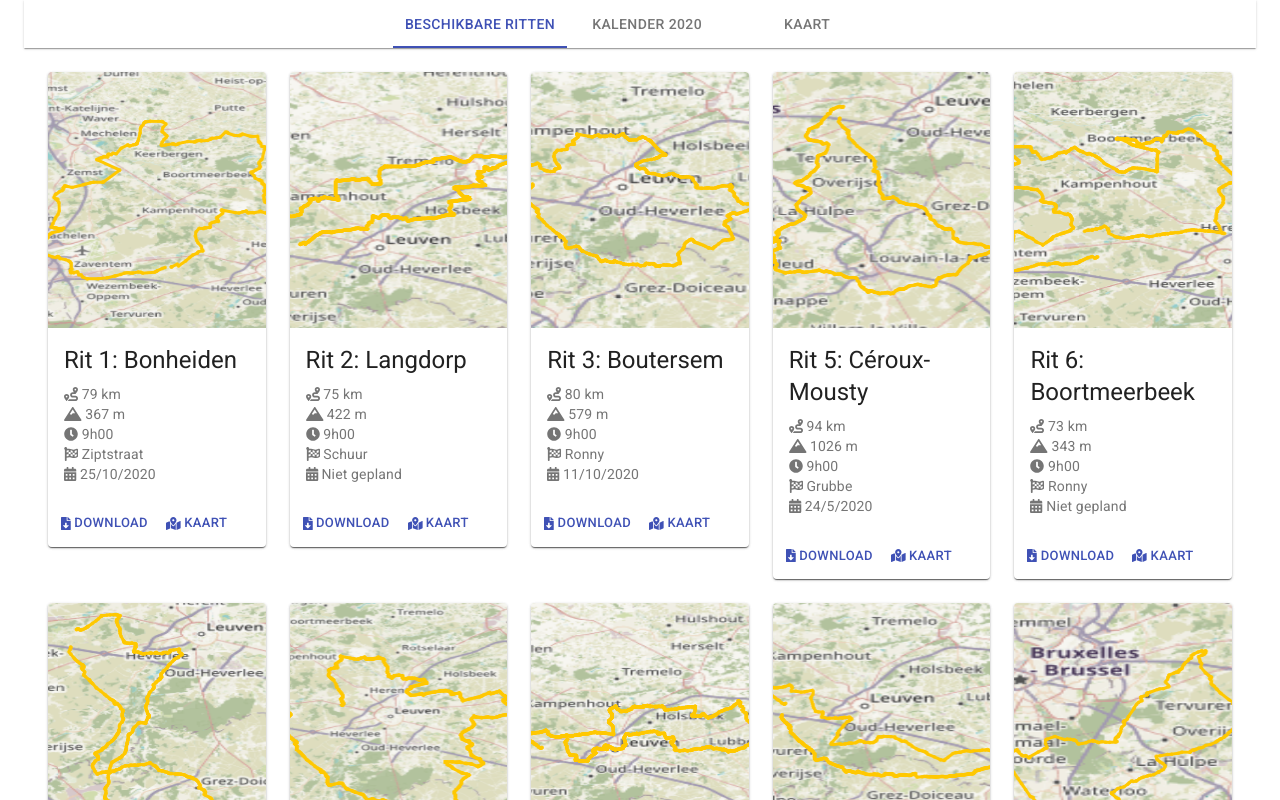
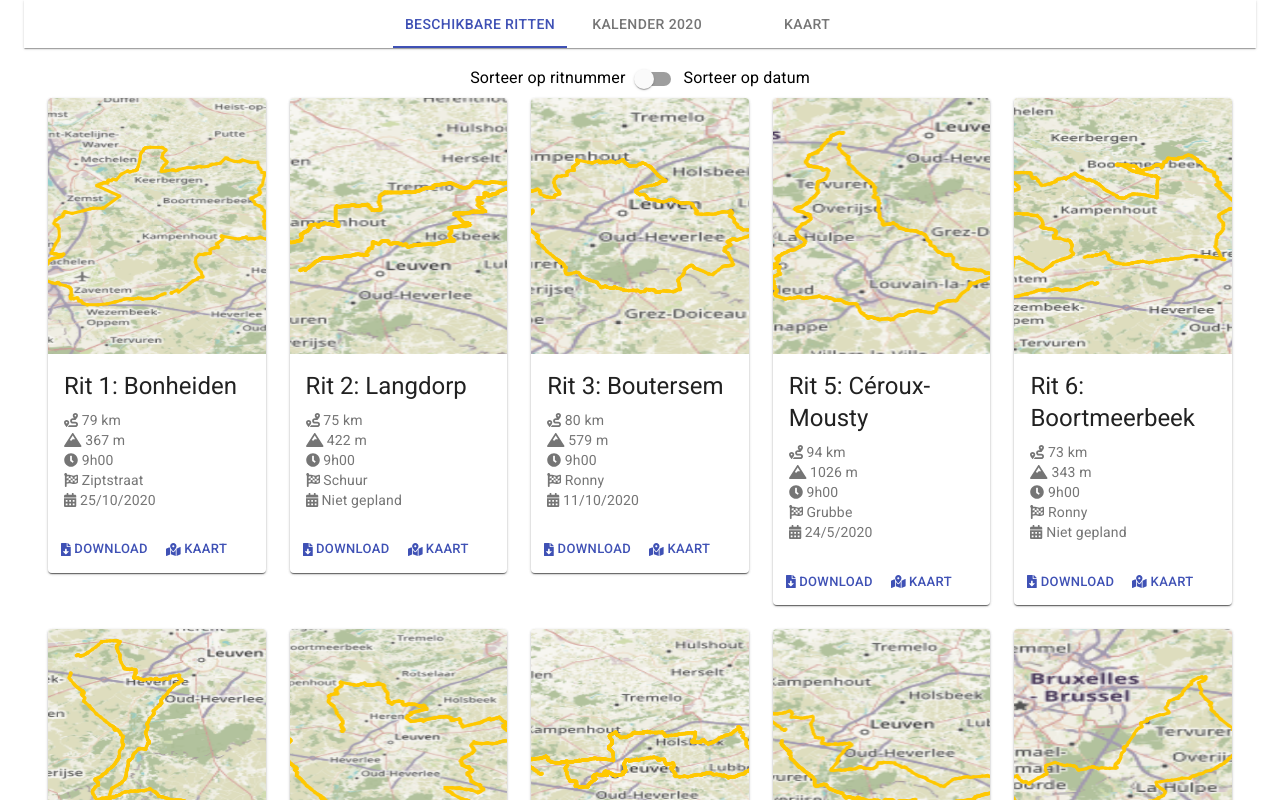
Before and after one commit to PissedCapslock/blosom-kalender, a React (Create React App) app: page / in a window 1280 px wide. Shown: the top 800 px of the page. Built offline with nearby package versions, Linux system fonts and the light colour scheme.

Commit message:
Added option to sort ritten on date

```diff
--- a/src/RitOverview.tsx
+++ b/src/RitOverview.tsx
@@ -13,6 +13,8 @@ import CardMedia from '@material-ui/core/CardMedia';
 import Typography from '@material-ui/core/Typography';
 import Button from '@material-ui/core/Button';
 import { KalenderItem } from './KalenderItem';
+import Switch from '@material-ui/core/Switch';
+import Box from '@material-ui/core/Box';
 
 export interface Props {
     ritten: Rit[],
@@ -29,30 +31,59 @@ const useStyles = makeStyles({
     },
 });
 
+
+
 export default function RitOverview(props: Props) {
+    const [state, setState] = React.useState({
+        sortOnDate: false
+    });
+
+    const handleChange = (name: string) => (event: React.ChangeEvent<HTMLInputElement>) => {
+        setState({ ...state, [name]: event.target.checked });
+    };
+
     const classes = useStyles();
     const ritten = props.ritten.slice(0)
-        .sort((a: Rit, b: Rit) => a.ritnummer - b.ritnummer);
+        .sort(state.sortOnDate ? (a: Rit, b: Rit) => toDateNumber(a, props) - toDateNumber(b, props) : (a: Rit, b: Rit) => a.ritnummer - b.ritnummer);
 
     return (
+        <div>
+            <Grid container spacing={3} alignItems="center" justify="center">
+                <div>
+                    Sorteer op ritnummer
+                <Switch checked={state.sortOnDate}
+                        onChange={handleChange('sortOnDate')}
+                        value="Sorteer op geplande datum"
+                        color="default"
+                        inputProps={{ 'aria-label': 'checkbox with default color' }} />
+                    Sorteer op datum
+            </div>
+            </Grid>
+
             <Grid container spacing={3}>
                 {ritten.map((r, index) => {
                     return <Grid item xs key={r.ritnummer}><Paper>{renderRit(props, r, classes)}</Paper></Grid>
                 })}
             </Grid>
+        </div>
     );
 }
 
-function retrieveDatum(rit: Rit, props: Props): Date | undefined{
+function retrieveDatum(rit: Rit, props: Props): Date | undefined {
     const kalenderItem = props.kalender
         .find(kalenderItem => kalenderItem.ritNummer === rit.ritnummer);
     return kalenderItem ? new Date(kalenderItem.datum) : undefined;
 }
 
+function toDateNumber(rit: Rit, props: Props): number {
+    const ritDate = retrieveDatum(rit, props);
+    return ritDate ? ritDate.getTime() : new Date(2050, 5).getTime();
+}
+
 function renderRit(properties: Props, rit: Rit, classes: Record<"card" | "media", string>) {
     const props = rit.gpx ? { href: rit.gpx } : { disabled: true };
     const datum = retrieveDatum(rit, properties);
-    const datumString = datum ? datum.getDate() + "/" + (datum.getMonth()+1) + "/" + datum.getFullYear() : "Niet gepland";
+    const datumString = datum ? datum.getDate() + "/" + (datum.getMonth() + 1) + "/" + datum.getFullYear() : "Niet gepland";
     return (
         <Card className={classes.card}>
             <CardActionArea>
@@ -66,10 +97,10 @@ function renderRit(properties: Props, rit: Rit, classes: Record<"card" | "media"
                         Rit {rit.ritnummer}: {rit.naam}
                     </Typography>
                     <Typography variant="body2" color="textSecondary" component="p">
-                        <FontAwesomeIcon icon={faRoute} />&nbsp;{rit.afstand} km<br/>
-                            <FontAwesomeIcon icon={faMountain} />&nbsp;{rit.hoogtemeters} m<br/>
-                            <FontAwesomeIcon icon={faClock} />&nbsp;{rit.vertrek}<br/>
-                            <FontAwesomeIcon icon={faFlagCheckered} />&nbsp;{rit.finish}<br/>
+                        <FontAwesomeIcon icon={faRoute} />&nbsp;{rit.afstand} km<br />
+                        <FontAwesomeIcon icon={faMountain} />&nbsp;{rit.hoogtemeters} m<br />
+                        <FontAwesomeIcon icon={faClock} />&nbsp;{rit.vertrek}<br />
+                        <FontAwesomeIcon icon={faFlagCheckered} />&nbsp;{rit.finish}<br />
                         <FontAwesomeIcon icon={faCalendarAlt} />&nbsp;{datumString}
                     </Typography>
                 </CardContent>
@@ -78,7 +109,7 @@ function renderRit(properties: Props, rit: Rit, classes: Record<"card" | "media"
                 <Button size="small" color="primary" {...props}>
                     <FontAwesomeIcon icon={faFileDownload} />&nbsp;Download
                 </Button>
-                <br/>
+                <br />
                 <Button size="small" color="primary" onClick={() => properties.showOnMapCallBack(rit.gpx)} disabled={rit.gpx === undefined}>
                     <FontAwesomeIcon icon={faMapMarkedAlt} />&nbsp;Kaart
                     </Button>
```
Lines whose indentation alone changed are shown as unchanged.
